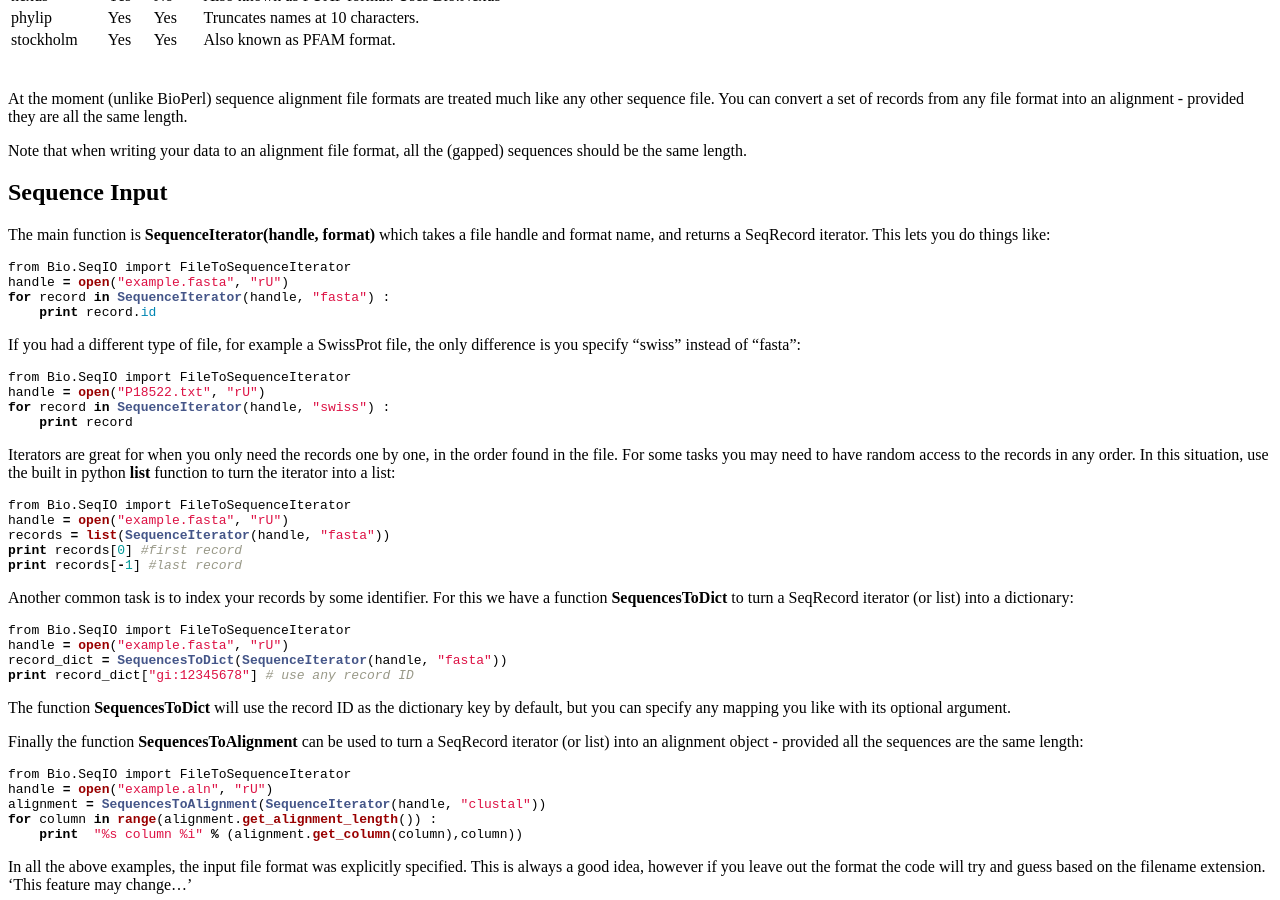
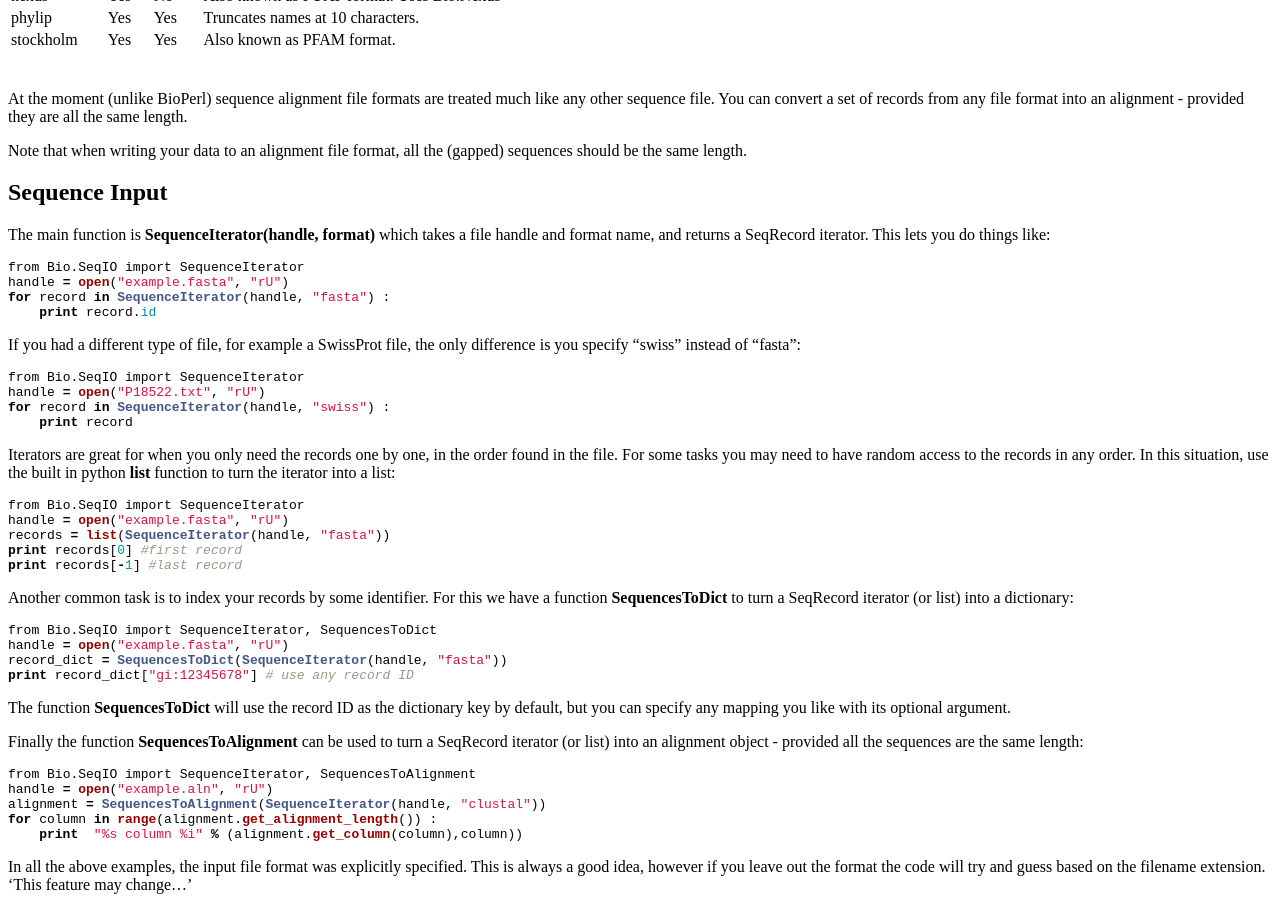
Before and after one commit to biopython/biopython.github.io, a Jekyll site: the page built from wiki/SeqIO.md, in a window 1280 px wide and 900 px high, scrolled down 650 px. Built offline with Jekyll 4.4.1, drawn with Linux system fonts in a browser that asks for light colours.

Commit message:
Corrected some import in the examples

````diff
--- a/wiki/SeqIO.md
+++ b/wiki/SeqIO.md
@@ -80,7 +80,7 @@ file handle and format name, and returns a SeqRecord iterator. This lets
 you do things like:
 
 ``` python
-from Bio.SeqIO import FileToSequenceIterator
+from Bio.SeqIO import SequenceIterator
 handle = open("example.fasta", "rU")
 for record in SequenceIterator(handle, "fasta") :
     print record.id
@@ -90,7 +90,7 @@ If you had a different type of file, for example a SwissProt file, the
 only difference is you specify "swiss" instead of "fasta":
 
 ``` python
-from Bio.SeqIO import FileToSequenceIterator
+from Bio.SeqIO import SequenceIterator
 handle = open("P18522.txt", "rU")
 for record in SequenceIterator(handle, "swiss") :
     print record
@@ -102,7 +102,7 @@ access to the records in any order. In this situation, use the built in
 python **list** function to turn the iterator into a list:
 
 ``` python
-from Bio.SeqIO import FileToSequenceIterator
+from Bio.SeqIO import SequenceIterator
 handle = open("example.fasta", "rU")
 records = list(SequenceIterator(handle, "fasta"))
 print records[0] #first record
@@ -114,7 +114,7 @@ this we have a function **SequencesToDict** to turn a SeqRecord iterator
 (or list) into a dictionary:
 
 ``` python
-from Bio.SeqIO import FileToSequenceIterator
+from Bio.SeqIO import SequenceIterator, SequencesToDict
 handle = open("example.fasta", "rU")
 record_dict = SequencesToDict(SequenceIterator(handle, "fasta"))
 print record_dict["gi:12345678"] # use any record ID
@@ -129,7 +129,7 @@ SeqRecord iterator (or list) into an alignment object - provided all the
 sequences are the same length:
 
 ``` python
-from Bio.SeqIO import FileToSequenceIterator
+from Bio.SeqIO import SequenceIterator, SequencesToAlignment
 handle = open("example.aln", "rU")
 alignment = SequencesToAlignment(SequenceIterator(handle, "clustal"))
 for column in range(alignment.get_alignment_length()) :
````
Also changed, not shown: 1 other file.
